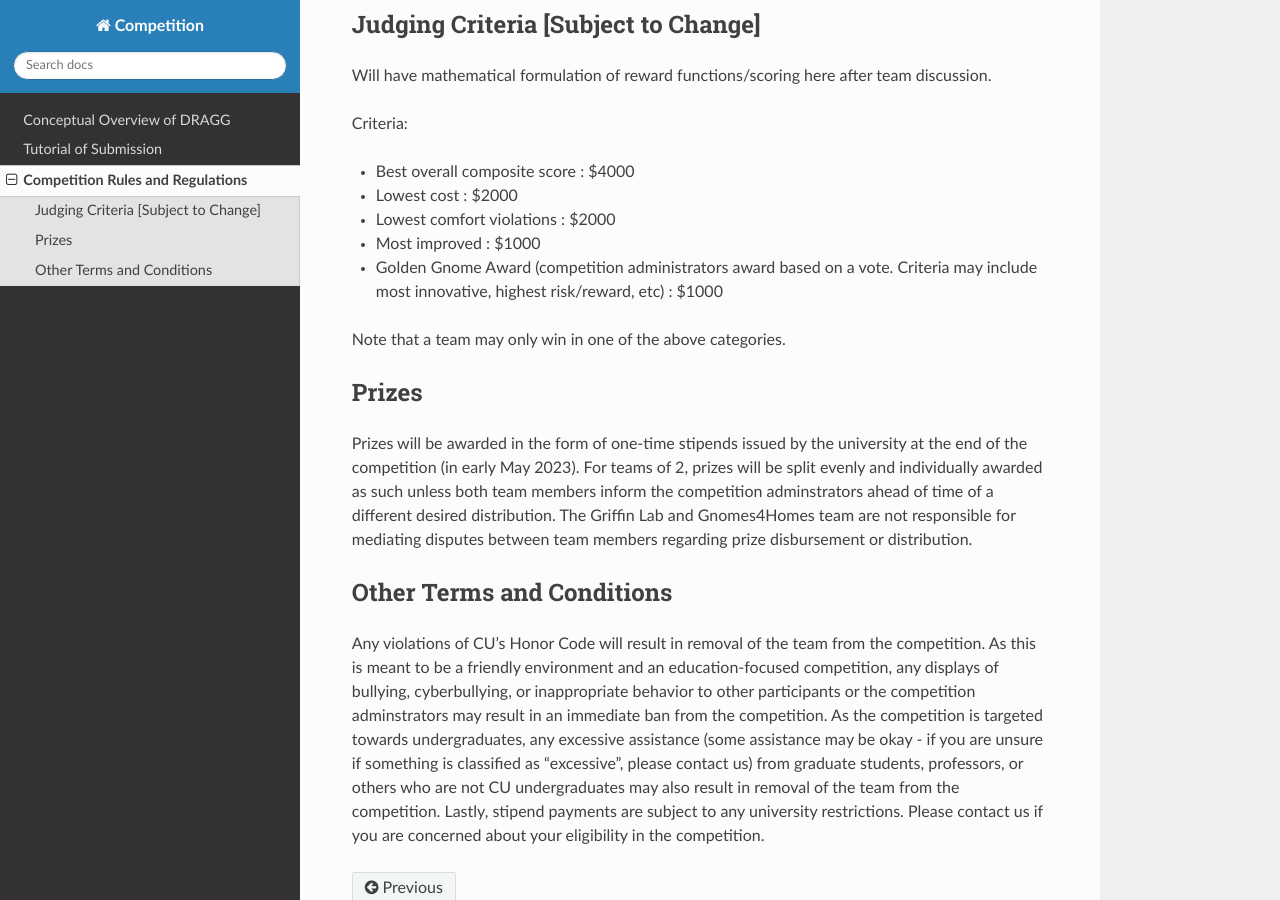
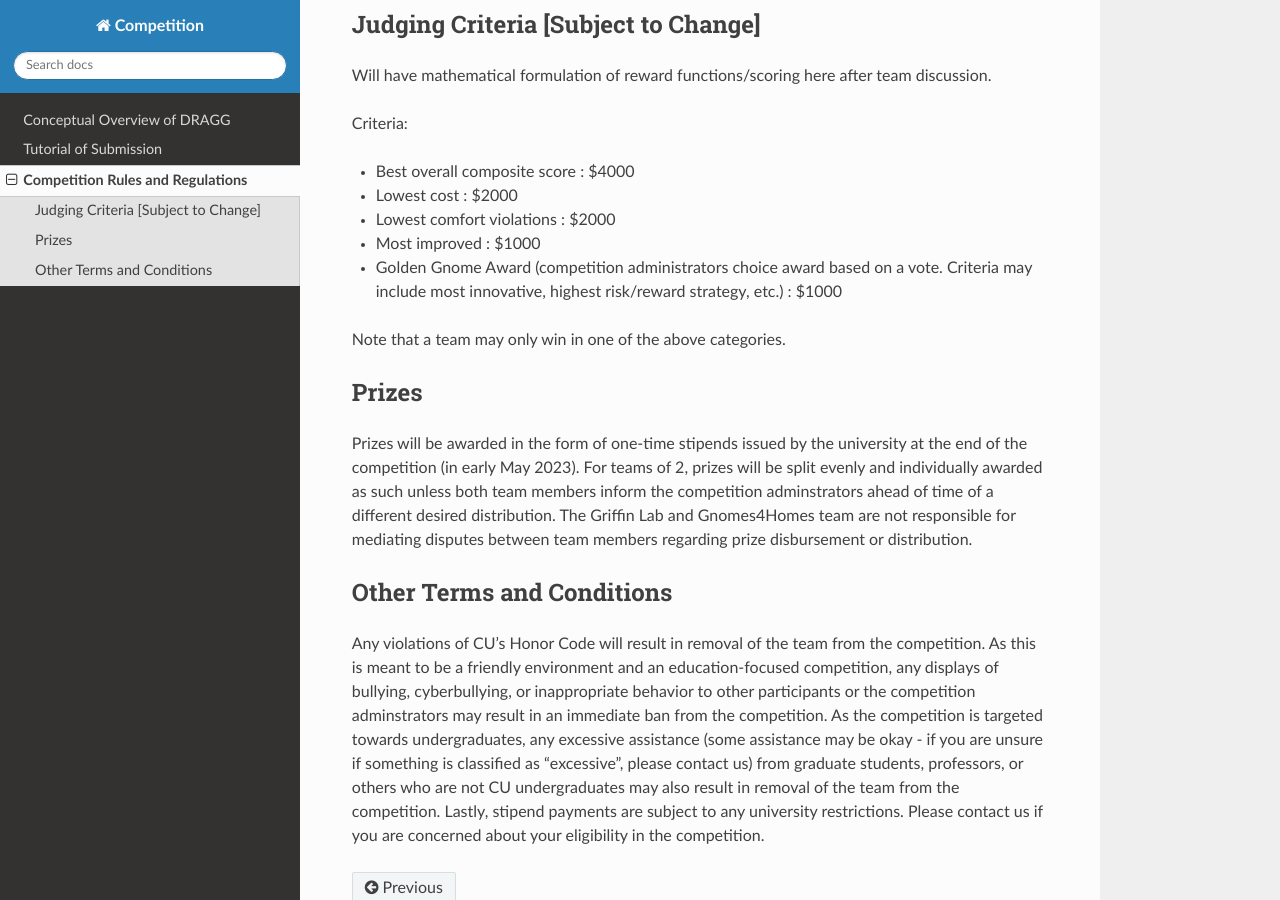
Before and after one commit to CUgriffinlab/gnomes-submission, a Sphinx documentation site: the page built from docs/source/rules.rst, in a window 1280 px wide and 900 px high, scrolled down 440 px. Built offline with Sphinx 7.4.7 and the Read the Docs theme 2.0.0, drawn with Linux system fonts in a browser that asks for light colours.

Commit message:
Update rules.rst

```diff
--- a/docs/source/rules.rst
+++ b/docs/source/rules.rst
@@ -20,7 +20,7 @@ Criteria:
 - Lowest cost : $2000
 - Lowest comfort violations : $2000
 - Most improved : $1000
-- Golden Gnome Award (competition administrators award based on a vote. Criteria may include most innovative, highest risk/reward, etc) : $1000
+- Golden Gnome Award (competition administrators choice award based on a vote. Criteria may include most innovative, highest risk/reward strategy, etc.) : $1000
 
 Note that a team may only win in one of the above categories.
 
```
